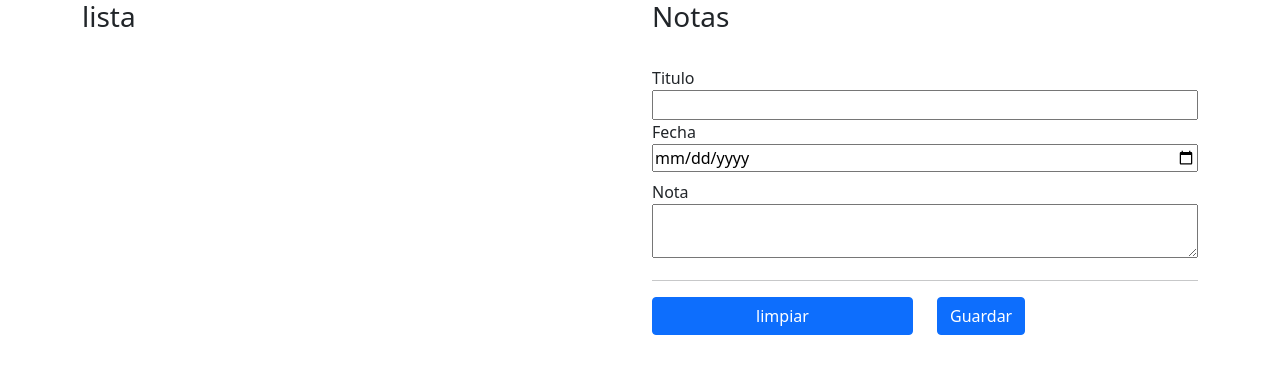
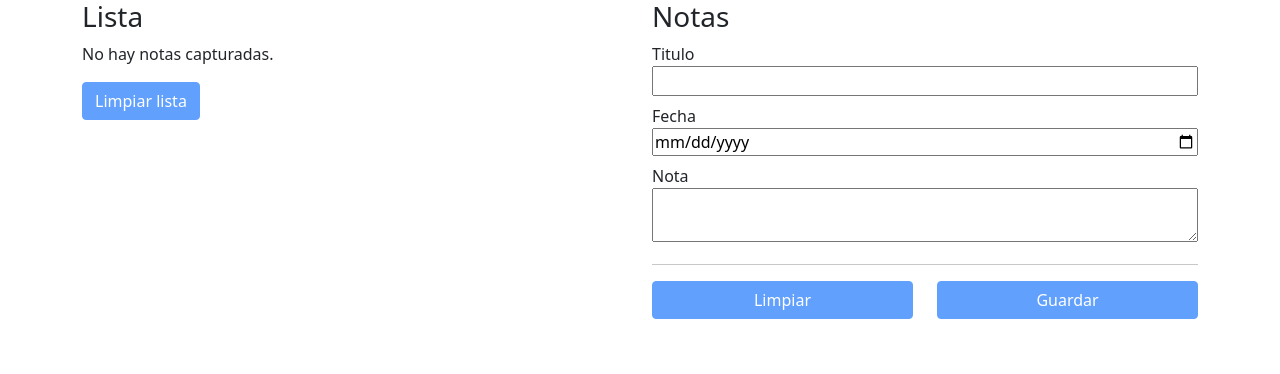
Before and after one commit to citlallilarios/notas, a React (Create React App) app: page / in a window 1280 px wide. Shown: the top 374 px of the page. Built offline with nearby package versions, Linux system fonts and the light colour scheme.

Commit message:
agregamos un nuevo boton para actualizar datos y agregamos un comentario a las listas

```diff
--- a/src/App.jsx
+++ b/src/App.jsx
@@ -1,14 +1,20 @@
 import { useState } from "react";
 
 const App = () => {
-  // hook -> use .....
-  //state -> useState
+  //hook -> use .....
+  //state ->useState
 
   const [inputsState, setInputsState] = useState({
     title: "",
     date: "",
     note: "",
   });
+
+  const [isSelected, setIsSelected] = useState({
+    status: false,
+    noteSelected: null,
+  });
+
   let initialState = JSON.parse(localStorage.getItem("notas")) || [];
   const [notas, setNotas] = useState(initialState);
 
@@ -18,12 +24,14 @@ const App = () => {
 
   const handleClickLimpiar = (event) => {
     setInputsState({ title: "", date: "", note: "" });
+    setIsSelected({ status: false, noteSelected: null });
   };
 
   const handleClickGuardar = () => {
     setNotas([...notas, inputsState]);
-    localStorage.setItem("notas", JSON.stringify(notas));
+    localStorage.setItem("notas", JSON.stringify([...notas, inputsState]));
     handleClickLimpiar();
+    setIsSelected({ status: false, noteSelected: null });
   };
 
   const handleRemoveNote = (index) => {
@@ -37,16 +45,47 @@ const App = () => {
     setNotas(nuevoArreglo);
   };
 
+  const handleClickLimpiarLista = () => {
+    setNotas([]);
+    localStorage.setItem("notas", JSON.stringify([]));
+  };
+
+  const handleClickNota = (index) => {
+    setIsSelected({ status: true, noteSelected: index });
+    setInputsState({
+      title: notas[index].title,
+      date: notas[index].date,
+      note: notas[index].note,
+    });
+  };
+
+  const handleClickActualizar = () => {
+    let listaModificada = notas;
+    listaModificada[isSelected.noteSelected] = inputsState;
+    console.log(isSelected);
+    setNotas(listaModificada);
+    localStorage.setItem("notas", JSON.stringify(listaModificada));
+    handleClickLimpiar();
+    setIsSelected({ status: false, noteSelected: null });
+  };
+
   return (
     <div className="App container">
       <div className="row">
         <div className="col">
-          <h3>lista</h3>
+          <h3>Lista</h3>
+          {notas.length === 0 ? (
+            <p>No hay notas capturadas.</p>
+          ) : (
             <ul>
               {notas.map((nota, index) => {
                 return (
-                <li key={index}>
-                  {nota.title} ({nota.date}) {nota.note} &nbsp;
+                  <li
+                    onClick={() => handleClickNota(index)}
+                    key={index}
+                    style={{ cursor: "pointer" }}
+                  >
+                    {nota.title} ({nota.date})&nbsp;
                     <i
                       className="bi-x-circle"
                       onClick={() => handleRemoveNote(index)}
@@ -55,18 +94,25 @@ const App = () => {
                         cursor: "pointer",
                         fontSize: "0.75rem",
                       }}
-                  >
-                    {" "}
-                  </i>
+                    ></i>
                   </li>
                 );
               })}
             </ul>
+          )}
+
+          <button
+            type="button"
+            className="btn btn-primary"
+            onClick={handleClickLimpiarLista}
+            disabled={notas.length === 0}
+          >
+            Limpiar lista
+          </button>
         </div>
         <div className="col">
           <h3>Notas</h3>
-          <label className="mb-2" style={{ width: "100%" }}></label>
-          <label style={{ width: "100%" }}>
+          <label className="mb-2" style={{ width: "100%" }}>
             Titulo
             <input
               id="title"
@@ -95,7 +141,6 @@ const App = () => {
             <textarea
               id="note"
               name="note"
-              type="text"
               onChange={handleInputChange}
               value={inputsState.note}
               style={{ width: "100%" }}
@@ -105,19 +150,48 @@ const App = () => {
           <div className="row">
             <span className="col">
               <button
-                className="btn btn-primary me-2"
+                type="button"
+                className="btn btn-primary"
                 onClick={handleClickLimpiar}
                 style={{ width: "100%" }}
+                disabled={
+                  inputsState.title === "" &&
+                  inputsState.date === "" &&
+                  inputsState.note === ""
+                }
               >
-                limpiar
+                Limpiar
               </button>
             </span>
+            {isSelected.status && (
+              <span className="col">
+                <button
+                  type="button"
+                  className="btn btn-primary"
+                  onClick={handleClickActualizar}
+                  style={{ width: "100%" }}
+                  disabled={
+                    inputsState.title === "" ||
+                    inputsState.date === "" ||
+                    inputsState.note === ""
+                  }
+                >
+                  Actualizar
+                </button>
+              </span>
+            )}
+
             <span className="col">
               <button
                 type="button"
                 className="btn btn-primary"
                 onClick={handleClickGuardar}
-                style={{ whith: "100%" }}
+                style={{ width: "100%" }}
+                disabled={
+                  inputsState.title === "" ||
+                  inputsState.date === "" ||
+                  inputsState.note === ""
+                }
               >
                 Guardar
               </button>
```
Lines whose indentation alone changed are shown as unchanged.
